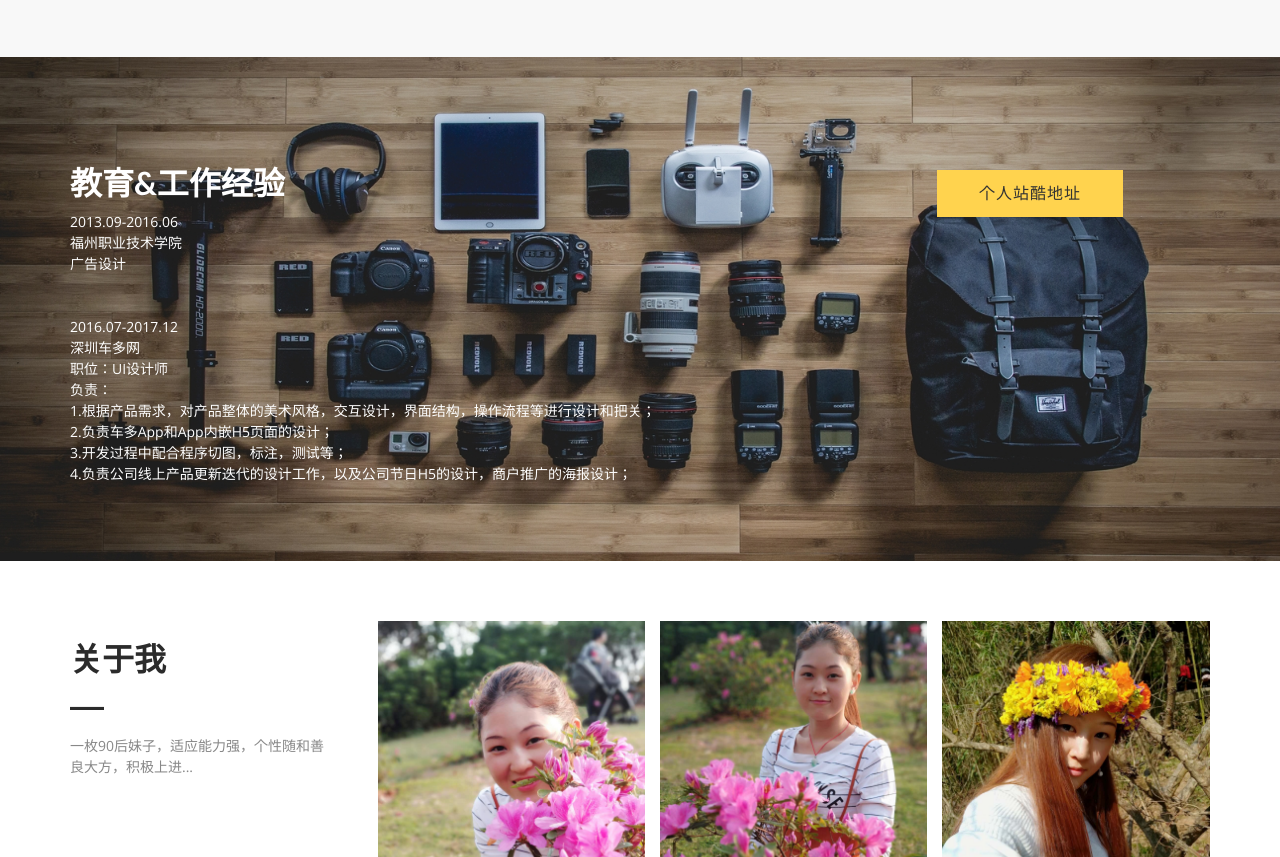
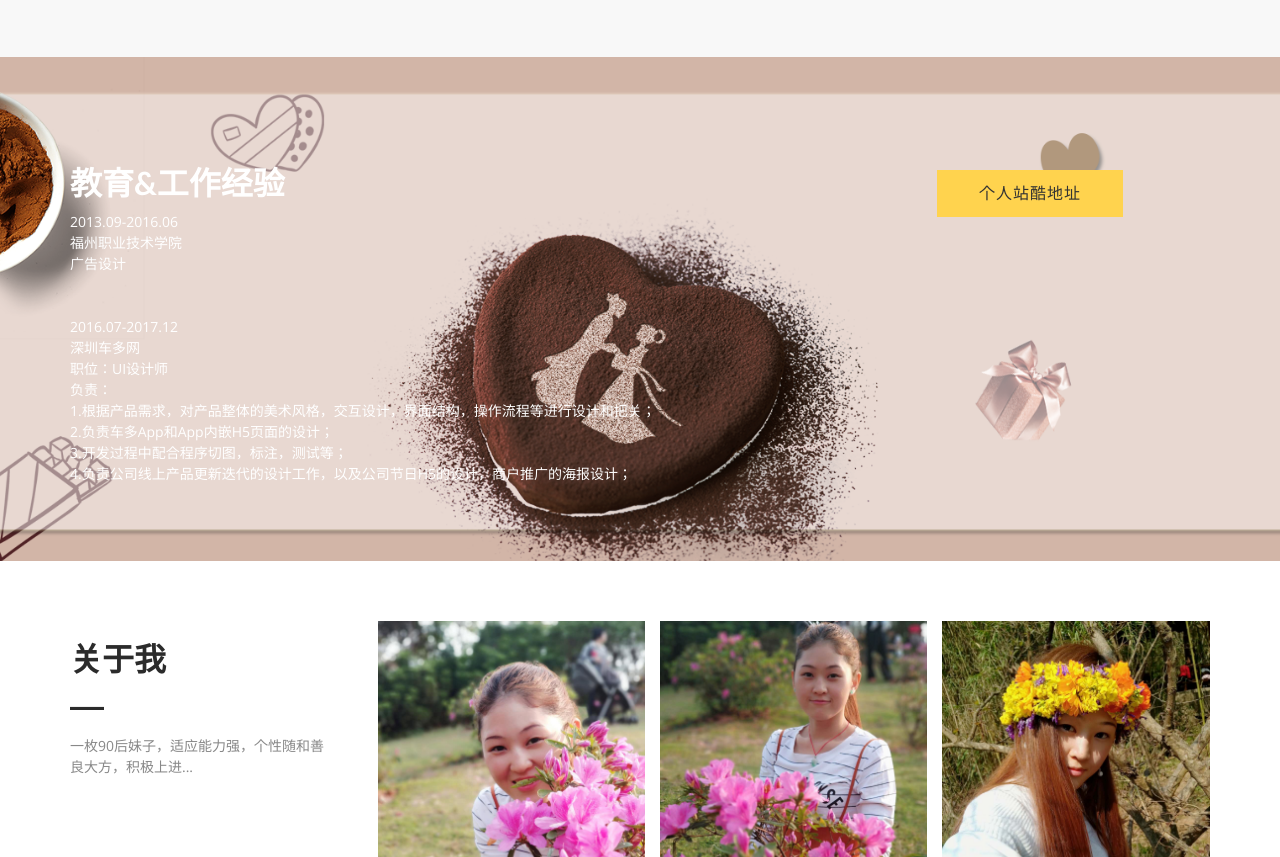
Before and after one commit to huangpengtuan/liliyingRe01, a plain HTML site: page index.html in a window 1280 px wide. Shown: the part 1317-2174 px from the top of the page. Drawn offline with nearby package versions, Linux system fonts and the light colour scheme.

Commit message:
更新banner
更新banner

```diff
--- a/css/style.css
+++ b/css/style.css
@@ -238,7 +238,7 @@ h3.txt-tl {
     background-position: center center;
 }
 .bg-image-2 {
-    background: url('../img/banner.jpeg') no-repeat center fixed;
+    background: url('../img/banner.png') no-repeat center fixed;
     -webkit-background-size: 100% auto;
     -moz-background-size: 100% auto;
     -o-background-size: 100% auto;
```
Also changed, not shown: img/banner.png (added).
